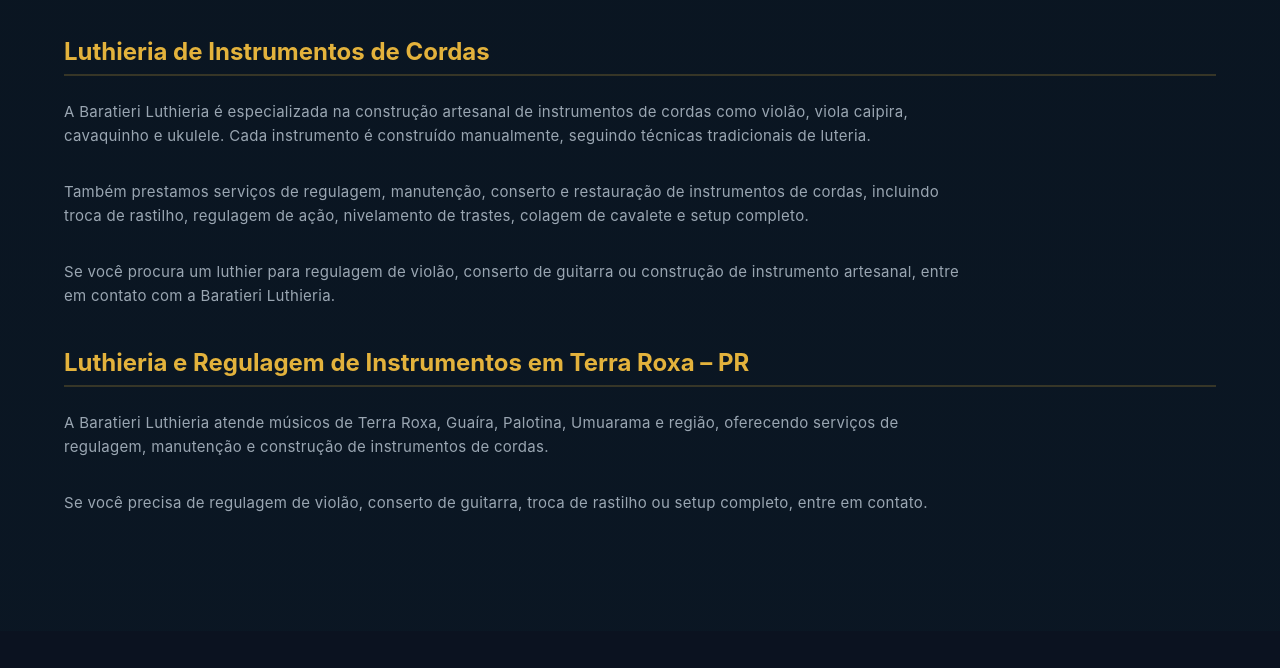
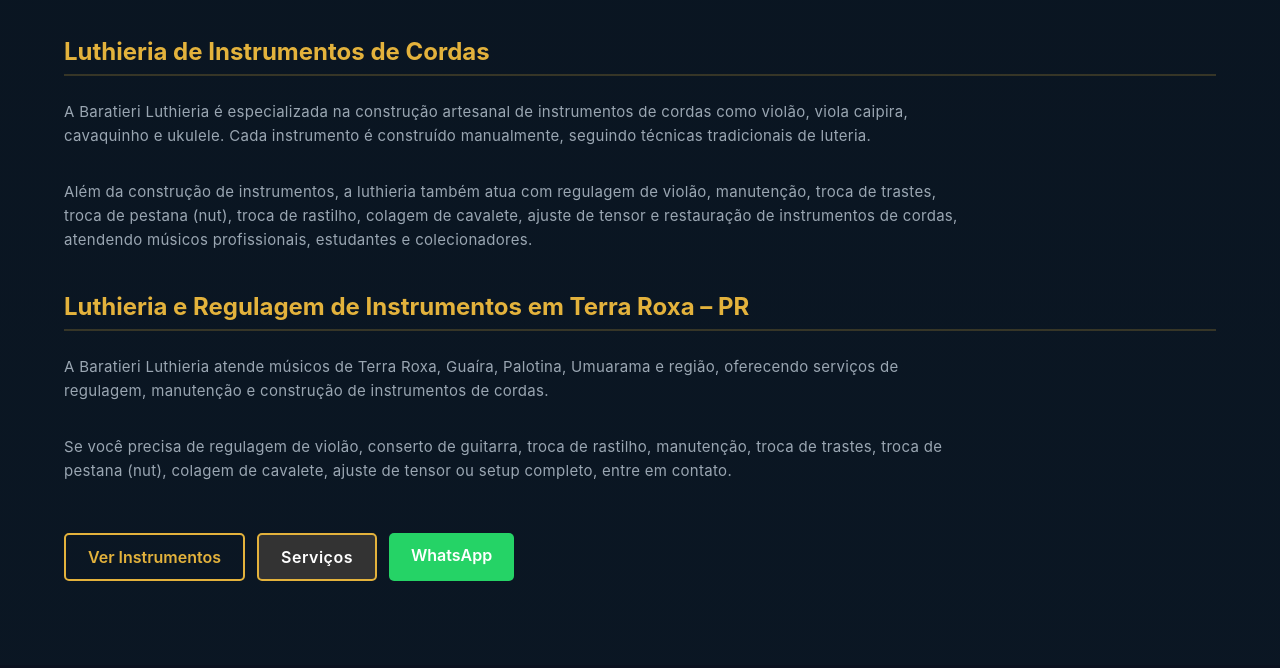
Before and after one commit to jbaratieri/baratieri_luthieria, a plain HTML site: page index.html in a window 1280 px wide. Shown: the part 2666-3334 px from the top of the page. Drawn offline with Linux system fonts and the light colour scheme.

Commit message:
automÃ¡tico - nova versÃ£o MÃ©todo Baratieri v2.5.1

```diff
--- a/index.html
+++ b/index.html
@@ -154,9 +154,11 @@
         <li>Setup completo</li>
         <li>Restauração de instrumentos</li>
       </ul>
-      <a href="#" class="btn-servicos" data-modal="modalServicos">
-        Ver todos os serviços
-      </a>
+      <div class="container-btn">
+        <a href="#" class="btn-servicos" data-modal="modalServicos">
+          Ver todos os serviços
+        </a>
+      </div>
     </section>
     <section class="vitrine-container">
       <h2>Luthieria de Instrumentos de Cordas</h2>
@@ -168,15 +170,10 @@
       </p>
 
       <p class="catalog-intro">
-        Também prestamos serviços de regulagem, manutenção, conserto e restauração
-        de instrumentos de cordas, incluindo troca de rastilho, regulagem de ação,
-        nivelamento de trastes, colagem de cavalete e setup completo.
+        Além da construção de instrumentos, a luthieria também atua com regulagem de violão, manutenção, troca de trastes, troca de pestana (nut), troca de rastilho, colagem de cavalete, ajuste de tensor e restauração de instrumentos de cordas, atendendo músicos profissionais, estudantes e colecionadores.
       </p>
 
-      <p class="catalog-intro">
-        Se você procura um luthier para regulagem de violão, conserto de guitarra
-        ou construção de instrumento artesanal, entre em contato com a Baratieri Luthieria.
-      </p>
+
     </section>
     <section class="vitrine-container">
       <h2>Luthieria e Regulagem de Instrumentos em Terra Roxa – PR</h2>
@@ -187,8 +184,15 @@
       </p>
       <p class="catalog-intro">
         Se você precisa de regulagem de violão, conserto de guitarra,
-        troca de rastilho ou setup completo, entre em contato.
+        troca de rastilho, manutenção, troca de trastes, troca de pestana (nut), colagem de cavalete, ajuste de tensor ou setup completo, entre em contato.
       </p>
+             <div class="hero-botoes">
+        <a href="#vitrine" class="btn-instrumentos">Ver Instrumentos</a>
+        <a href="#" data-modal="modalServicos" class="btn-servicos">Serviços</a>
+        <a href="https://wa.me/5545920028659" class="btn-whatsapp" target="_blank">
+          WhatsApp
+        </a>
+      </div>
     </section>
 
   </main>
--- a/vitrine.css
+++ b/vitrine.css
@@ -641,6 +641,12 @@
     border-top: none;
     padding-top: 0;
   }
+  .container-btn {
+  text-align: center;
+}
+.hero-botoes {
+  justify-content: center;
+}
 }
 
 
@@ -1011,4 +1017,7 @@
     text-align: center;
     font-size: 1.7em;
   }
+  h2 {
+    text-align: center;
+  }
 }
```
